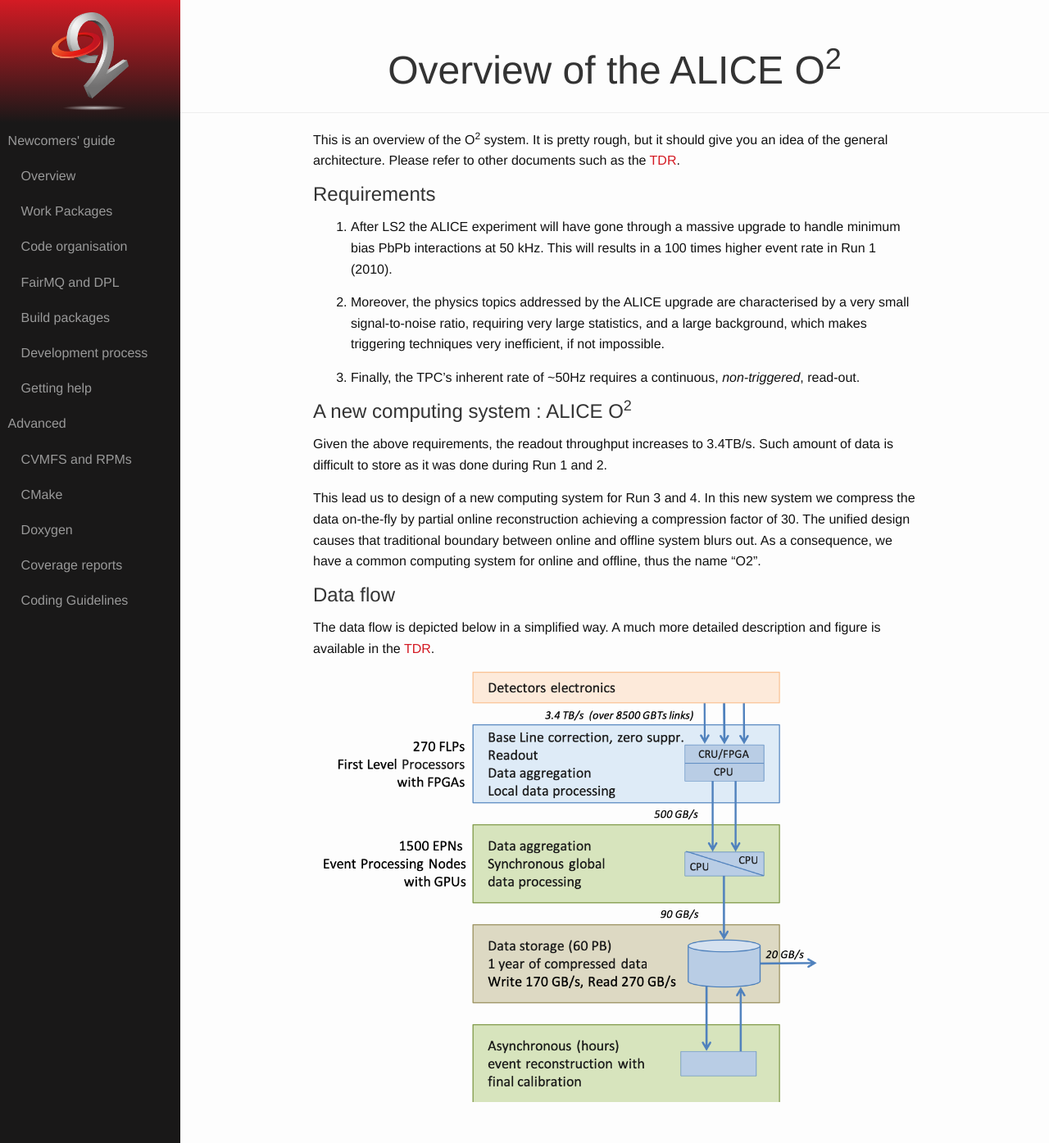
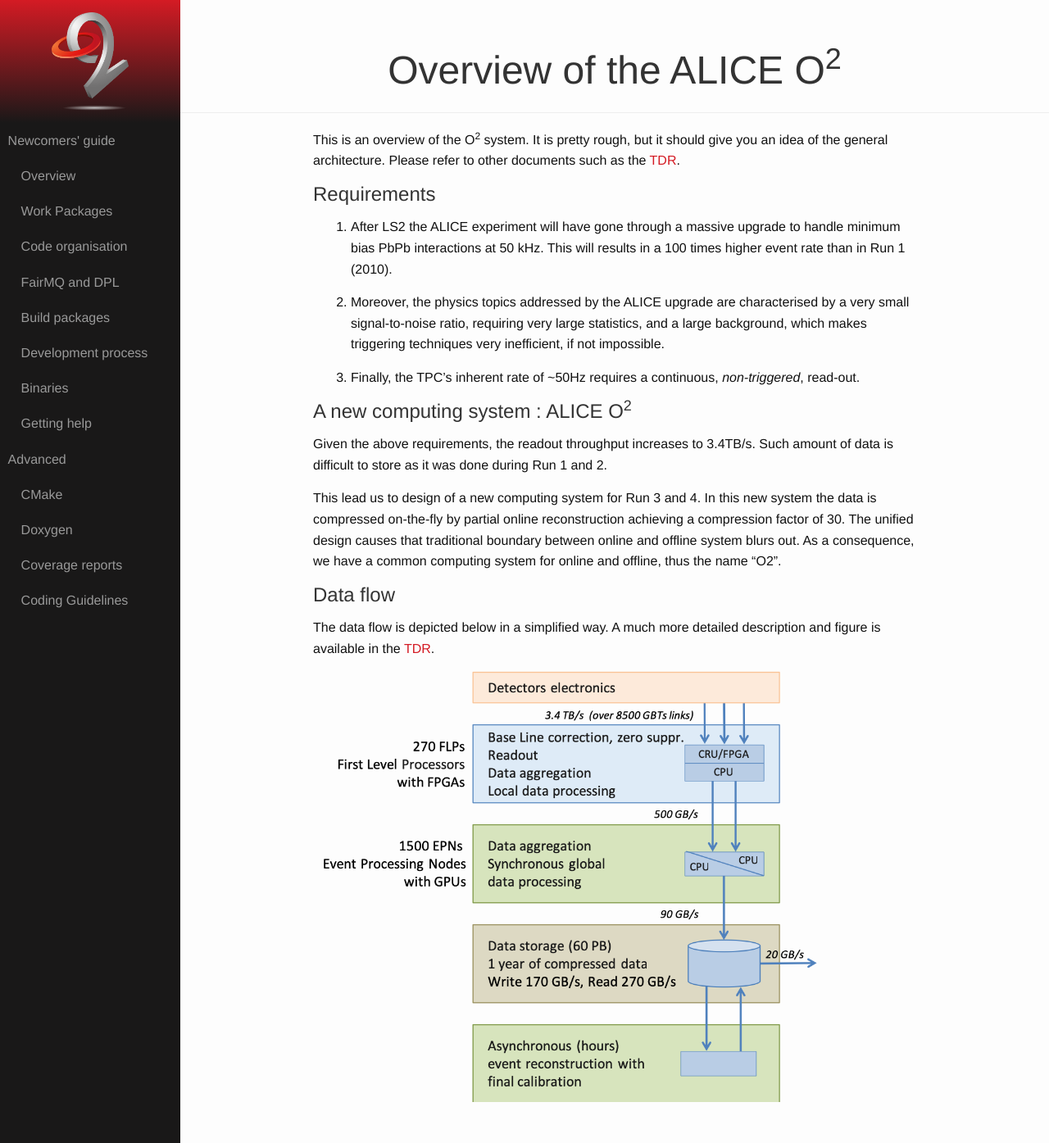
Before and after one commit to AliceO2Group/AliceO2Group.github.io, a Jekyll site: the page built from quickstart/overview.markdown, in a window 1280 px wide and 1395 px high. Shown: the whole window at 82% size. Built offline with Jekyll 4.4.1, drawn with Linux system fonts in a browser that asks for light colours.

Commit message:
Binaries is not an advanced topic

```diff
--- a/_config.yml
+++ b/_config.yml
@@ -30,13 +30,13 @@ menu:
         label: Build packages
       - name: devel
         label: Development process
+      - name: binaries
+        label: Binaries
       - name: help
         label: Getting help
   - name: advanced
     label: Advanced
     items:
-      - name: binaries
-        label: CVMFS and RPMs
       - name: cmake
         label: CMake
       - name: doxygen
--- a/advanced/binaries.markdown
+++ b/quickstart/binaries.markdown
@@ -1,5 +1,5 @@
 ---
-title: Binaries
+title: Binaries: CVMFS and RPMs
 layout: main
 ---
 
--- a/quickstart/overview.markdown
+++ b/quickstart/overview.markdown
@@ -7,7 +7,7 @@ This is an overview of the O<sup>2</sup> system. It is pretty rough, but it shou
 
 ## Requirements
 
-1. After LS2 the ALICE experiment will have gone through a massive upgrade to handle minimum bias PbPb interactions at 50 kHz. This will results in a 100 times higher event rate in Run 1 (2010).
+1. After LS2 the ALICE experiment will have gone through a massive upgrade to handle minimum bias PbPb interactions at 50 kHz. This will results in a 100 times higher event rate than in Run 1 (2010).
 
 2. Moreover, the physics topics addressed by the ALICE upgrade are characterised by a very small signal-to-noise ratio, requiring very large statistics, and a large background, which makes triggering techniques very inefficient, if not impossible.
 
@@ -17,7 +17,7 @@ This is an overview of the O<sup>2</sup> system. It is pretty rough, but it shou
 
  Given the above requirements, the readout throughput increases to 3.4TB/s. Such amount of data is difficult to store as it was done during Run 1 and 2.
 
- This lead us to design of a new computing system for Run 3 and 4. In this new system we compress the data on-the-fly by partial online reconstruction achieving a compression factor of 30. The unified design causes that traditional boundary between online and offline system blurs out. As a consequence, we have a common computing system for online and offline, thus the name “O2”.
+ This lead us to design of a new computing system for Run 3 and 4. In this new system the data is compressed on-the-fly by partial online reconstruction achieving a compression factor of 30. The unified design causes that traditional boundary between online and offline system blurs out. As a consequence, we have a common computing system for online and offline, thus the name "O2".
 
 ## Data flow
 
```
